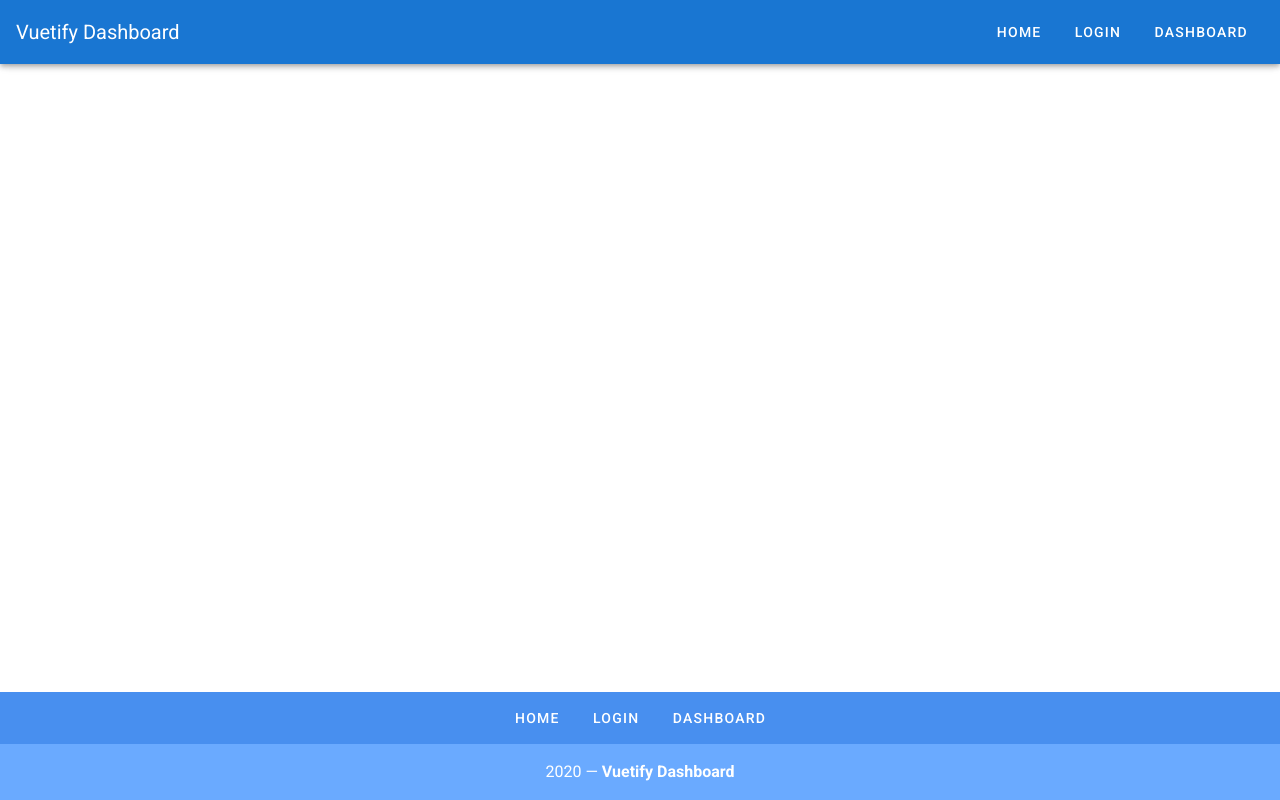
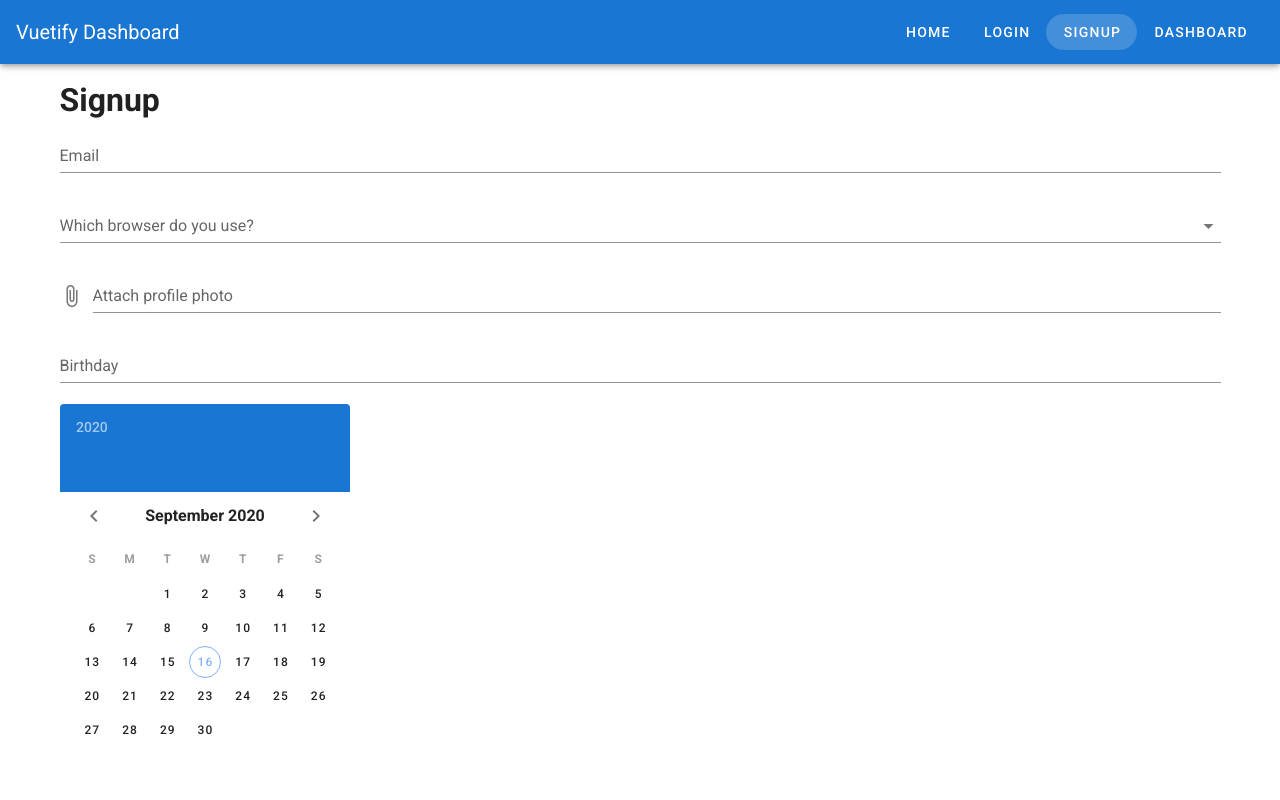
Before and after one commit to Chantelsky/vuetify-dashboard, a Vue app: page /signup in a window 1280 px wide. Shown: the top 800 px of the page. Built offline with nearby package versions, Linux system fonts and the light colour scheme.

Commit message:
form fundamentals with vuetify

```diff
--- a/src/App.vue
+++ b/src/App.vue
@@ -54,6 +54,10 @@
         url: '/login',
       },
       {
+        label: 'Signup',
+        url: '/signup',
+      },
+      {
         label: 'Dashboard',
         url: '/dashboard',
       },
--- a/src/router/index.js
+++ b/src/router/index.js
@@ -29,6 +29,11 @@
     name: 'dashboard',
     component: () => import('../views/Dashboard.vue'),
   },
+  {
+    path: '/signup',
+    name: 'Signup',
+    component: () => import('../views/Signup.vue'),
+  },
 ]
 
 const router = new VueRouter({
--- /dev/null
+++ b/src/views/Signup.vue
@@ -0,0 +1,34 @@
+<template>
+  <v-container>
+    <v-row>
+      <v-col>
+        <h1>Signup</h1>
+        <v-form>
+          <v-text-field label="Email" type="email"></v-text-field>
+          <v-autocomplete
+            label="Which browser do you use?"
+            :items="browsers"
+          ></v-autocomplete>
+          <v-file-input label="Attach profile photo"></v-file-input>
+          <v-text-field
+            label="Birthday"
+            v-model="birthday"
+            readonly
+          ></v-text-field>
+          <v-date-picker v-model="birthday"></v-date-picker>
+          <v-checkbox label="Agree to terms & conditions"></v-checkbox>
+          <v-btn type="submit" color="primary">Submit</v-btn>
+        </v-form>
+      </v-col>
+    </v-row>
+  </v-container>
+</template>
+
+<script>
+export default {
+  data: () => ({
+    birthday: '',
+    browsers: ['Chrome', 'Firefox', 'Safari', 'Microsoft Edge'],
+  }),
+}
+</script>
```
